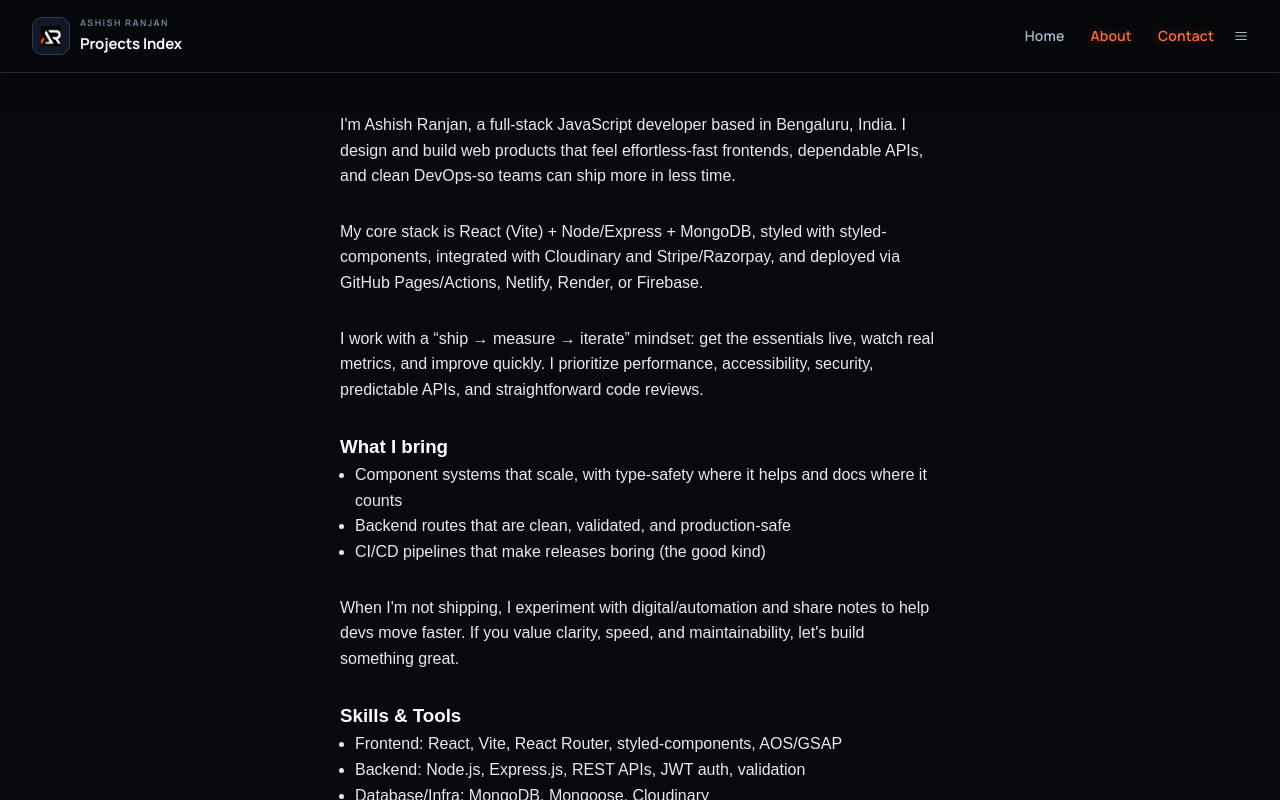
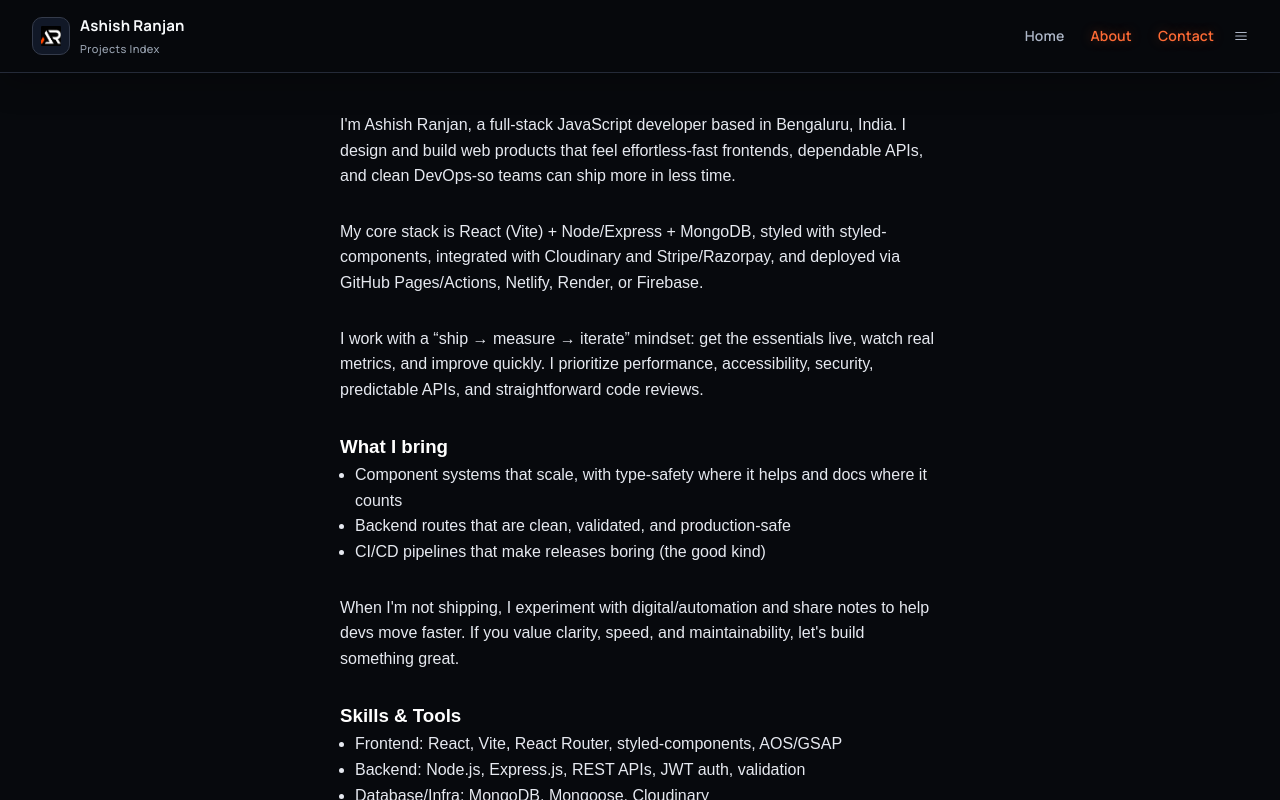
Before and after one commit to a2rp/projects, a React (Vite) app: page /projects/about in a window 1280 px wide. Built offline with nearby package versions, Linux system fonts and the light colour scheme.

Commit message:
Emphasize name in header brand

```diff
--- a/src/components/header/index.jsx
+++ b/src/components/header/index.jsx
@@ -48,7 +48,7 @@ const Header = () => {
                 >
                     <img src="/projects/logo.png" alt="Ashish Ranjan logo" />
                     <span>
-                        <small>ASHISH RANJAN</small>
+                        <small>Ashish Ranjan</small>
                         <strong>Projects Index</strong>
                     </span>
                 </NavLink>
--- a/src/components/header/style.module.css
+++ b/src/components/header/style.module.css
@@ -49,16 +49,17 @@
 }
 
 .brandLink small {
-    color: #748097;
-    font-size: 9px;
+    color: #f8fafc;
+    font-size: 15px;
     font-weight: 700;
-    letter-spacing: 0.16em;
+    letter-spacing: 0.01em;
 }
 
 .brandLink strong {
-    font-size: 15px;
-    font-weight: 700;
-    letter-spacing: -0.01em;
+    color: #9aa4b2;
+    font-size: 11px;
+    font-weight: 500;
+    letter-spacing: 0.04em;
 }
 
 .brandLink:hover,
```
